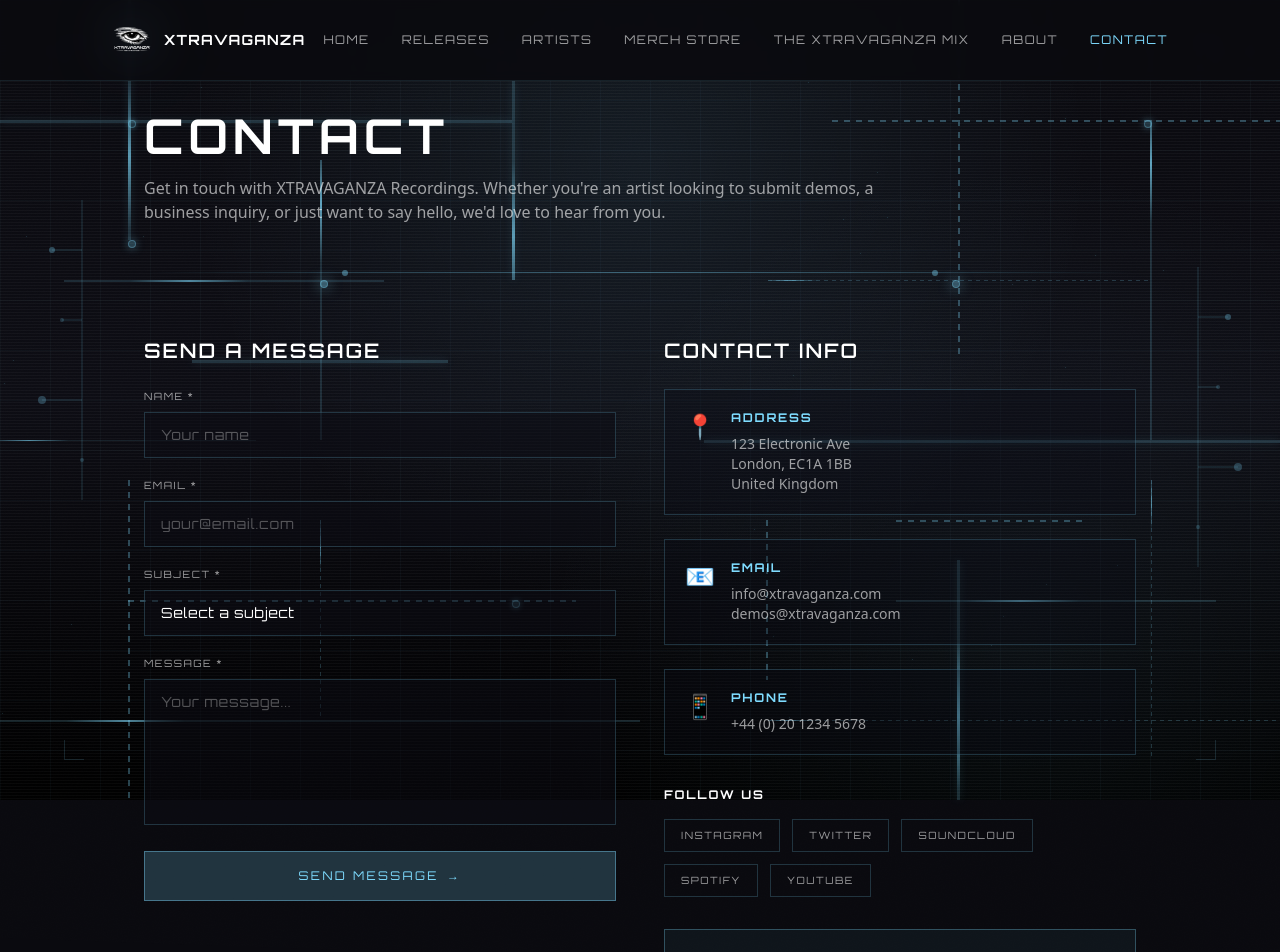
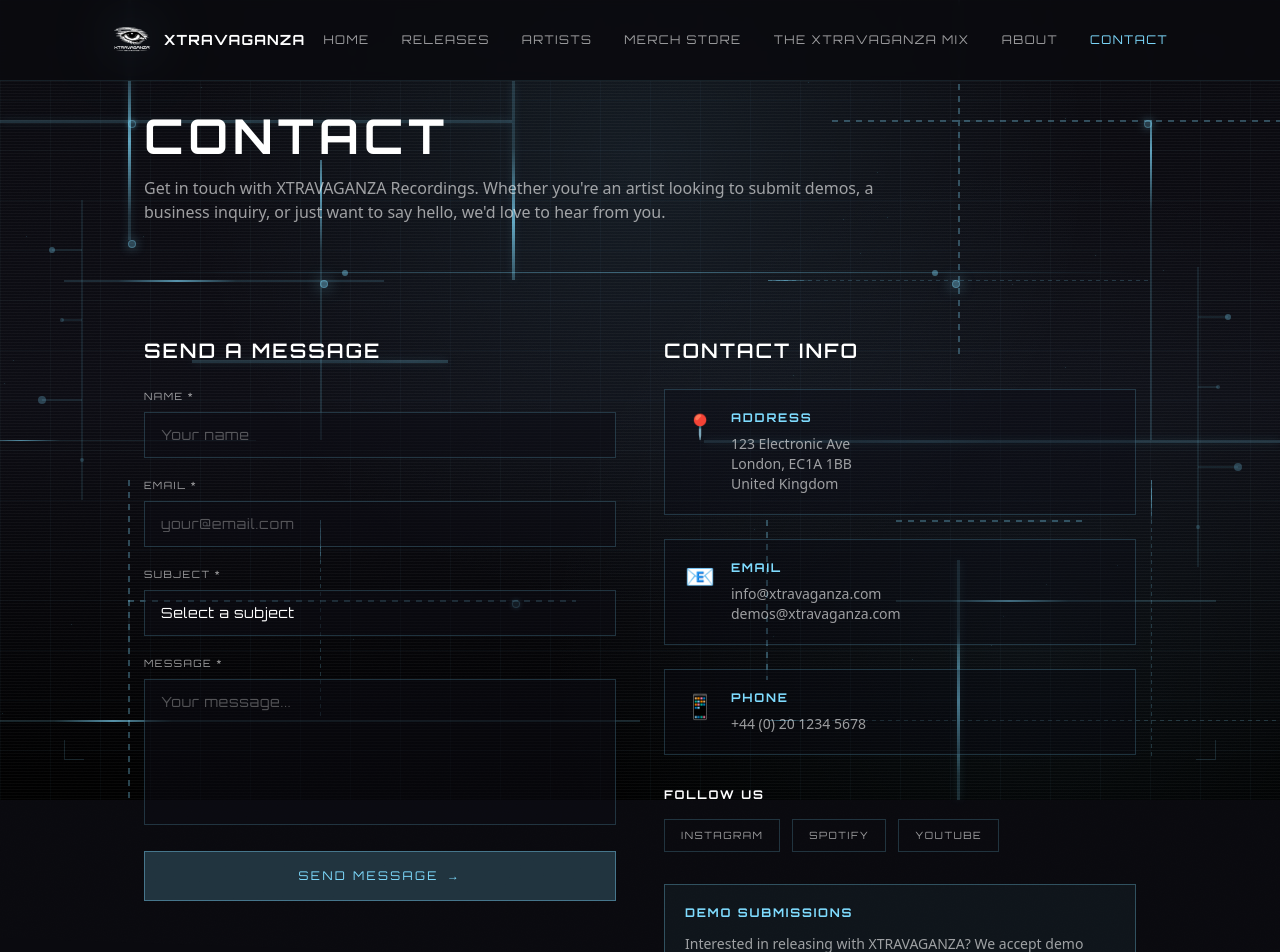
Before and after one commit to jrob6716/Xtravaganza-Website, a React (Vite) app in the folder xtravaganza_recordings_site/: page /Xtravaganza-Website/contact in a window 1280 px wide. Shown: the top 952 px of the page. Built offline with nearby package versions, Linux system fonts and the light colour scheme.

Commit message:
Update contact social links

```diff
--- a/xtravaganza_recordings_site/src/pages/Contact.jsx
+++ b/xtravaganza_recordings_site/src/pages/Contact.jsx
@@ -23,10 +23,8 @@
 // Social links
 const socialLinks = [
   { name: 'INSTAGRAM', url: '#' },
-  { name: 'TWITTER', url: '#' },
-  { name: 'SOUNDCLOUD', url: '#' },
-  { name: 'SPOTIFY', url: '#' },
-  { name: 'YOUTUBE', url: '#' },
+  { name: 'SPOTIFY', url: 'https://open.spotify.com/user/pe9h8m660h6z7wy76yw8580jf?si=fb3db787ae7f42a6' },
+  { name: 'YOUTUBE', url: 'https://www.youtube.com/@xtravaganzatv' },
 ]
 
 export default function Contact() {
```
